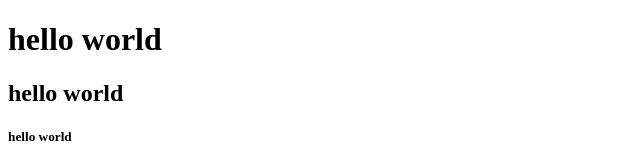
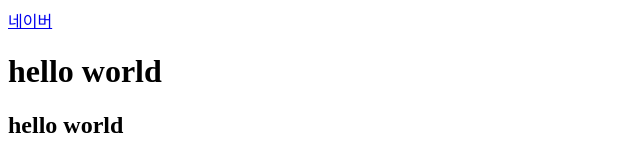
Before and after one commit to hikhyun/testRepo1, a plain HTML site: page index.html in a window 1280 px wide. Shown: the top 160 px of the page, without its empty margins (0-640 px from the left). Drawn offline with Linux system fonts and the light colour scheme.

Commit message:
ㅇㄴㄹ

```diff
--- a/index.html
+++ b/index.html
@@ -6,6 +6,7 @@
     <title>Document</title>
 </head>
 <body>
+    <a href="www.naver.com">네이버</a>
     <h1> hello world</h1>
     <h2> hello world</h2>
     <h5> hello world</h5>
```
